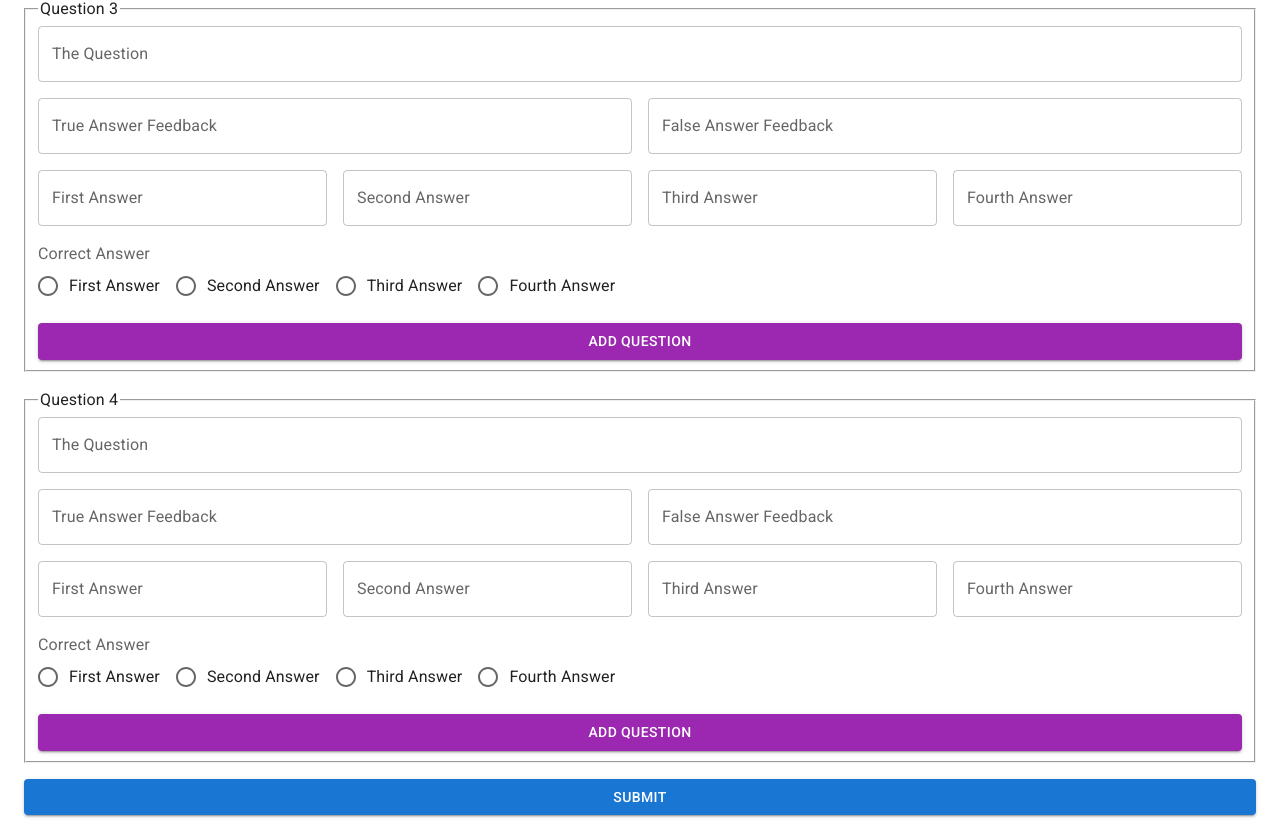
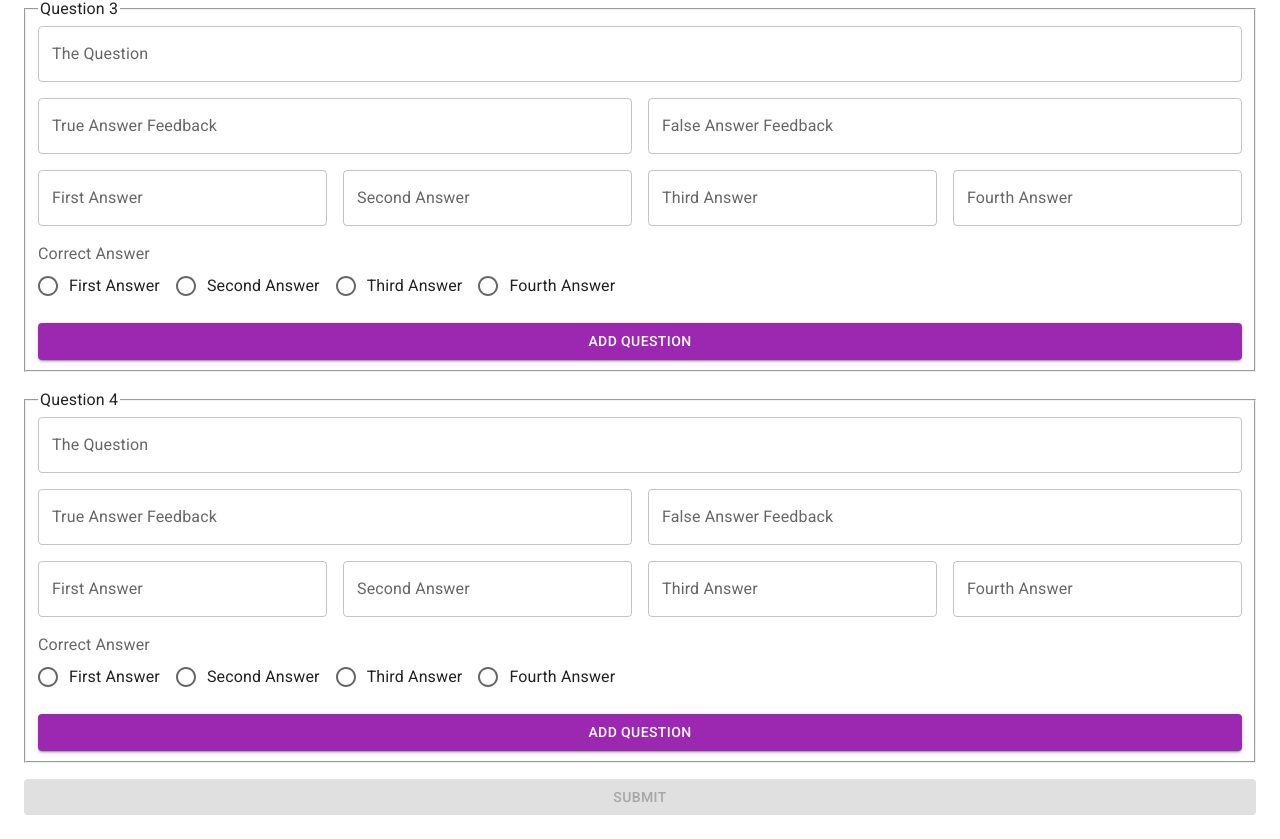
Before and after one commit to mazenadel19/quiz-creator, a React (Create React App) app: page /create in a window 1280 px wide. Shown: the part 987-1826 px from the top of the page. Built offline with nearby package versions, Linux system fonts and the light colour scheme.

Commit message:
Finish Questions

```diff
--- a/src/components/FormComponents/Form/index.tsx
+++ b/src/components/FormComponents/Form/index.tsx
@@ -7,20 +7,21 @@ interface FormProps {
   children: React.ReactNode;
   schema?: any;
   defaultValues?: any;
-  submitHanlder: (data: any) => void;
+  submitHandler: (data: any) => void;
   noReset?: boolean;
 }
 
 function Form(props: FormProps) {
-  const { children, schema, submitHanlder, noReset, defaultValues } = props;
+  const { children, schema, submitHandler, noReset, defaultValues } = props;
 
   const methods = useForm({
     resolver: schema ? yupResolver(schema) : undefined,
     defaultValues: defaultValues ? defaultValues : undefined,
+    mode: "onChange",
   });
 
   const onSubmit = (data: any) => {
-    submitHanlder(data);
+    submitHandler(data);
     !noReset && methods.reset();
   };
 
--- a/src/pages/main/Create/index.tsx
+++ b/src/pages/main/Create/index.tsx
@@ -1,21 +1,31 @@
 import { Stack } from "@mui/material";
 import Button from "@mui/material/Button";
+import { useFormContext } from "react-hook-form";
 import { Form, Question, QuizBasicInfo } from "../../../components";
+
+const FormChilren = () => {
+  const {formState} = useFormContext()
+  return (
+    <Stack spacing={2}>
+      <QuizBasicInfo />
+      {new Array(4).fill(0).map((_, index) => (
+        <Question key={index} number={index + 1} />
+      ))}
+      <Button variant='contained' type='submit' disabled={!formState.isValid}>
+        Submit
+      </Button>
+    </Stack>
+  );
+};
 
 const Create = () => {
   function submitHandler(data: any) {
     console.log(data);
   }
 
-  return (
-    <Form submitHanlder={submitHandler}>
-      <Stack spacing={2}>
-        <QuizBasicInfo />
-        {new Array(4).fill(0).map((_, index) => <Question number={index + 1} />)}
-        <Button variant='contained' type='submit'>Submit</Button>
-      </Stack>
-    </Form>
-  );
+  return <Form submitHandler={submitHandler}>
+    <FormChilren/>
+  </Form>;
 };
 
 export default Create;
```
Also changed, not shown: src/components/UI/Question/index.tsx (+14 -6 lines).
